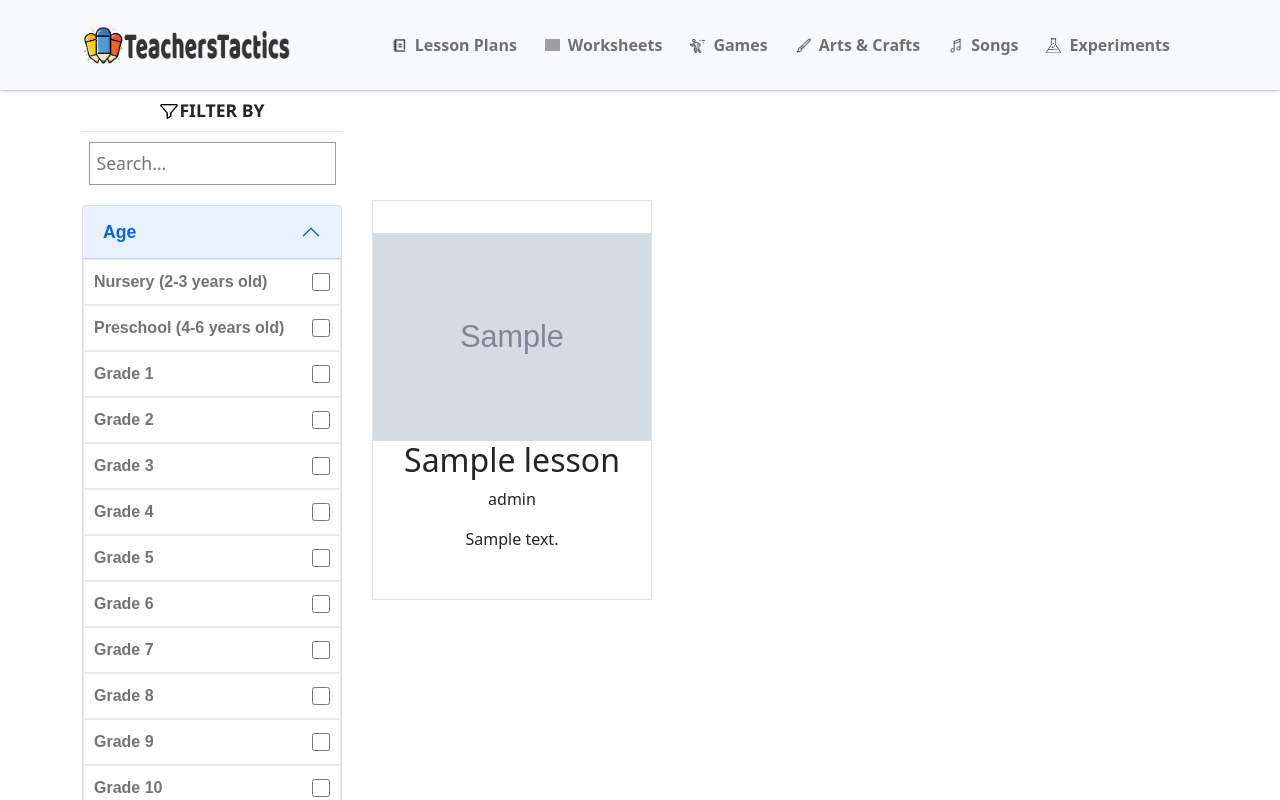
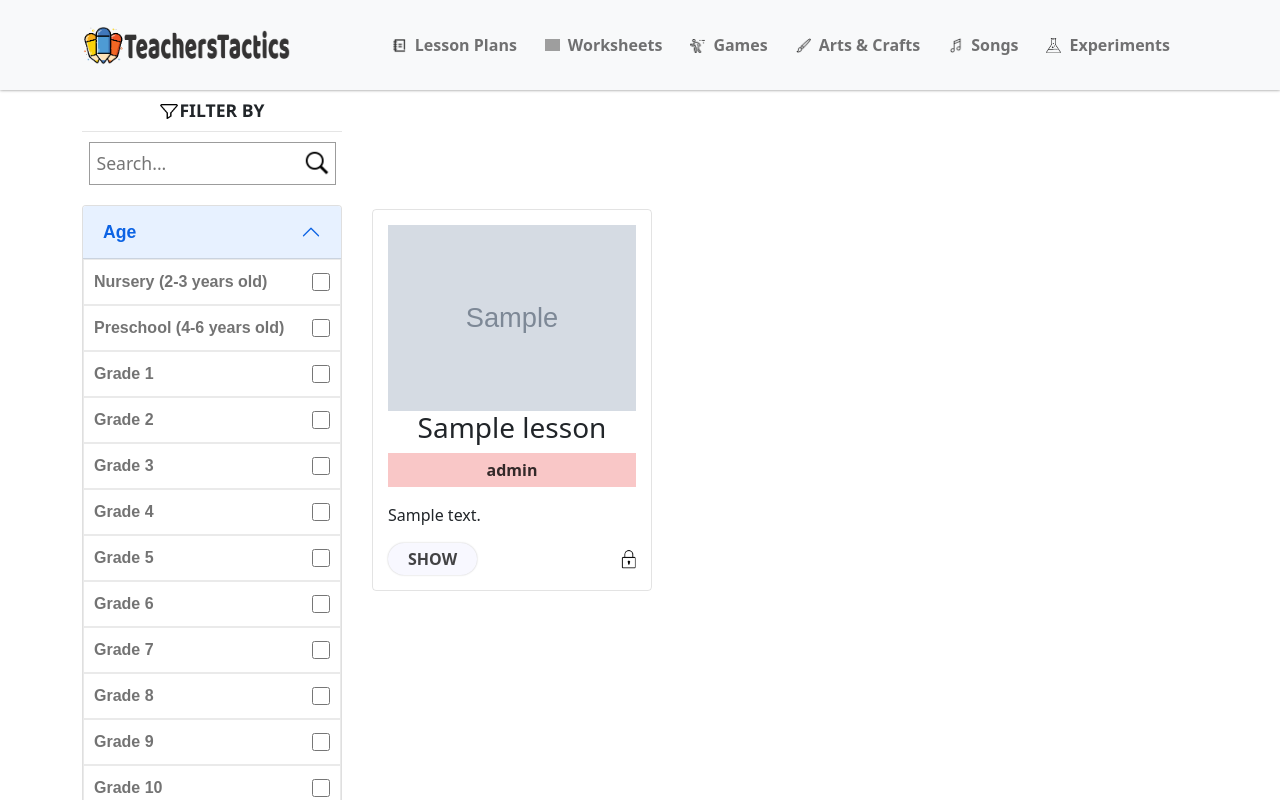
Before and after one commit to wesclaw/teacherstactics, a PHP site: page /lessonPlans.php in a window 1280 px wide. Run offline with PHP 8.4, Linux system fonts and the light colour scheme; tables that the repository leaves empty or names only in its code hold one stand-in row (values such as "Sample post"); grey boxes marked "Sample" are stand-in pictures; data that the repository does not hold is empty; grey boxes are pictures that could not be loaded.

Commit message:
added the .env and other plan styles

```diff
--- a/dbh.inc.php
+++ b/dbh.inc.php
@@ -1,8 +1,17 @@
 <?php
 
-$dbServerName = "localhost";
-$dbUserName = "root";
-$dbPassword = "";
-$dbName = "ttdb";
+require_once __DIR__ . '/vendor/autoload.php';
+
+$dotenv = Dotenv\Dotenv::createImmutable(__DIR__);
+$dotenv->load();
+
+$dbServerName = $_ENV['DB_SERVER'];
+$dbUserName = $_ENV['DB_USERNAME'];
+$dbPassword = $_ENV['DB_PASSWORD'];
+$dbName = $_ENV['DB_NAME'];
 
 $conn = mysqli_connect($dbServerName, $dbUserName, $dbPassword, $dbName);
+
+if (!$conn) {
+  die("Connection failed: " . mysqli_connect_error());
+}
--- a/includes/sidebar.html
+++ b/includes/sidebar.html
@@ -9,9 +9,16 @@
           </div>
           <div class="line"></div>
           <!--  -->
-          <div class="holder-for-input">
+          <!-- <div class="holder-for-input">
             <input type="text" class="search-lesson" placeholder="Search...">
-          </div>
+            <img src="icons/search.png" class="search-icon">
+          </div> -->
+          <form id="searchForm" action="your_search_endpoint.php" method="GET">
+            <div class="holder-for-input">
+                <input type="text" class="search-lesson" name="search" placeholder="Search...">
+                <img src="icons/search.png" class="search-icon" id="searchButton">
+            </div>
+        </form>
           <!--  -->
           <div class="accordion" id="accordionExample">
             <div class="accordion-item">
--- a/lessonPlans.php
+++ b/lessonPlans.php
@@ -31,14 +31,18 @@
         if ($resultCheck > 0) {
             while ($row = mysqli_fetch_assoc($result)) {
                 echo '<div class="plan">';
-                echo '<img src="' . $row['coverImage'] . '" alt="Lesson Image" class="coverImage">';
-                echo '<h2>' . $row['Title'] . '</h2>';
-                echo '<p>' . $row['Level'] . '</p>';
-                echo '<p>' . $row['Description'] . '</p>';
-                echo '</div>'; // Close .plan div
+                echo '<img src="' . $row['coverImage'] . '" alt="Lesson Image" class="img-fluid">';
+                echo '<h3 class="title">' . $row['Title'] . '</h3>';
+                echo '<p class="level">' . $row['Level'] . '</p>';
+                echo '<p class="description">' . $row['Description'] . '</p>';
+                echo '<div class="btn-holder">';
+                echo '<button class="plan-btn">Show</button>';
+                echo '<img src="icons/lock.png" class="img-fluid plan-lock">';
+                echo '</div>';
+                echo '</div>';
             }
         } else {
-            echo '<p>No lessons found.</p>';
+            echo '<p>No lesson found.</p>';
         }
         mysqli_close($conn);
         ?>
--- a/styles/lessonPlan.css
+++ b/styles/lessonPlan.css
@@ -1,3 +1,6 @@
+:root{
+  --level-color: rgba(241, 176, 176, 0.288);
+}
 
 .lesson-wrapper{
   min-height: 100vh;
@@ -11,28 +14,64 @@
   margin-left: 260px;
   justify-content: center;
   align-items: center;
-  padding: 100px 30px;
+  padding: 150px 30px;
   gap: 30px;
+  /* overflow-y: auto; */
 }
 
 .plan{
-  width: 280px;
-  height: 400px;
+  max-width: 280px;
+  min-height: 100px;
   border: 1px solid rgba(0, 0, 0, 0.11);
   cursor: pointer;
   display: flex;
   flex-direction: column;
-  justify-content: center;
-  align-items: center;
-  text-align: center;
   margin: 0;
-  padding: 0;
+  padding: 15px;
   box-sizing: border-box;
+  border-radius: 4px;
+}
 
+.plan:hover{
+  box-shadow: 0px 0px 3px rgba(0, 0, 0, 0.288);
+  transition: .1s ease;
 }
 
 .coverImage{
   width: 100%;
   object-fit: cover;
+}
 
+.title{
+  text-align: center;
 }
+
+.level{
+  font-weight: 800;
+  padding: 5px;
+  text-align: center;
+  color: rgba(0, 0, 0, 0.795);
+  background-color: rgba(235, 61, 61, 0.288);
+}
+
+.plan-lock{
+  width: 20px;
+  object-fit: contain;
+}
+
+.btn-holder{
+  display: flex;
+  justify-content: space-between;
+  width: 100%;
+}
+
+.plan-btn{
+  border: none;
+  background-color: ghostwhite;
+  border-radius: 50px;
+  font-weight: bold;
+  text-transform: uppercase;
+  color: rgba(0, 0, 0, 0.733);
+  box-shadow: 0px 0px 2px rgba(0, 0, 0, 0.233);
+  padding: 4px 20px;
+}
--- a/styles/sidebar.css
+++ b/styles/sidebar.css
@@ -78,6 +78,7 @@ label{
   outline: none;
   width: 95%;
   /* box-shadow: 0px 0px 3px rgba(53, 52, 52, 0.432); */
+  /* position: relative; */
 }
 
 .search-lesson:focus{
@@ -88,4 +89,16 @@ label{
   display: flex;
   justify-content: center;
   margin-top: 10px;
+  position: relative;
 }
+
+.search-icon{
+  width: 30px;
+  height: 100%;
+  object-fit: contain;
+  position: absolute;
+  right: 10px;
+  bottom: 0;
+  cursor: pointer;
+  /* padding: 5px; */
+}
```
Also changed, not shown: icons/lock.png (added), icons/search2.png (added), 2 other files.
